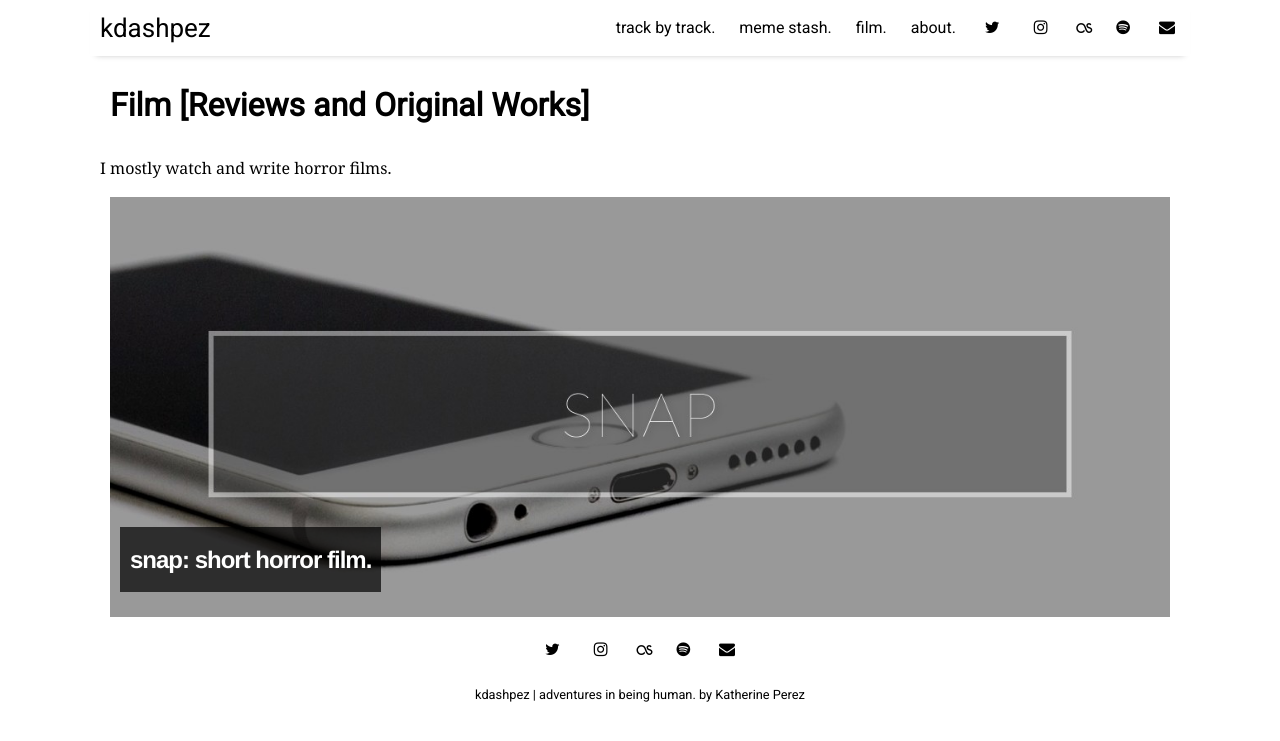
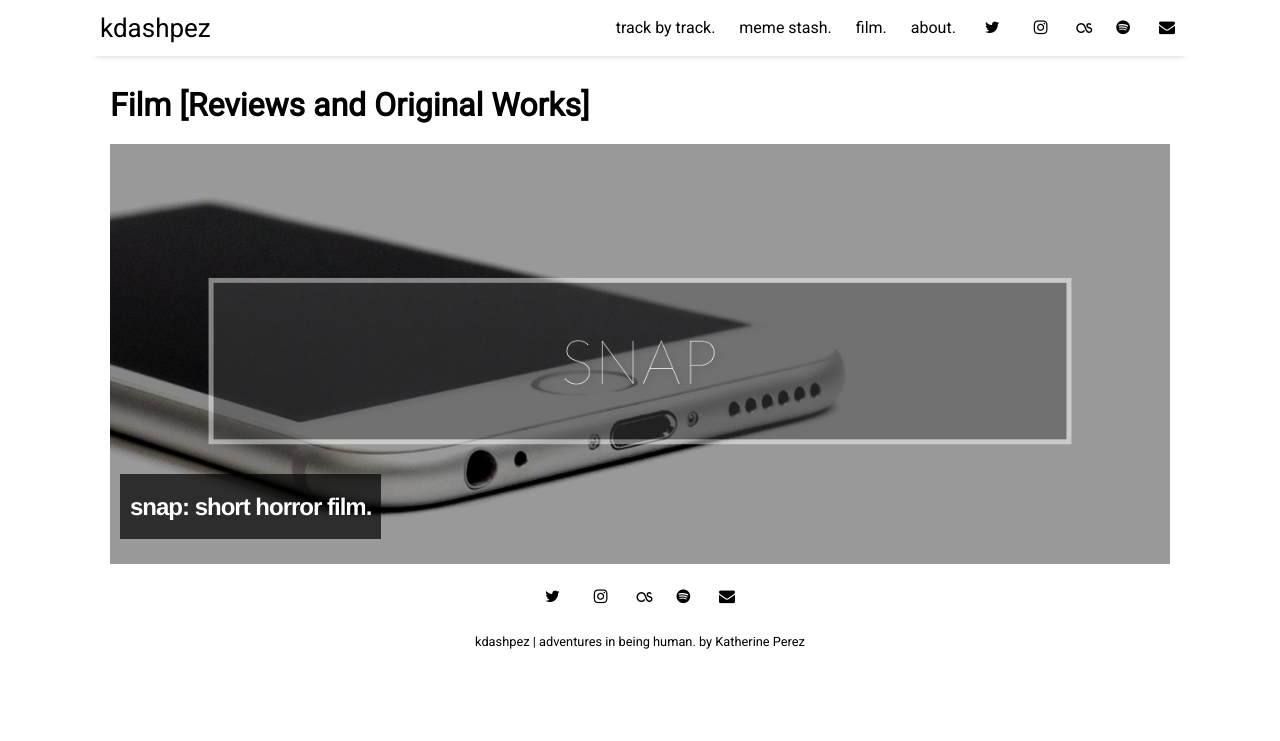
Before and after one commit to kdashpez/kdashpez, a Jekyll site: the page built from pages/film.html, in a window 1280 px wide. Shown: the top 741 px of the page. Built offline with Jekyll 4.4.1, drawn with Linux system fonts in a browser that asks for light colours; nearby versions of some CDN libraries.

Commit message:
Update film section

```diff
--- a/pages/film.html
+++ b/pages/film.html
@@ -3,7 +3,6 @@ layout: page
 title: Film [Reviews and Original Works]
 ---
 
-<p>I mostly watch and write horror films.</p>
 {% for post in site.categories.film %}
   <a href="{{ site.github.url }}{{ post.url }}">
       <div class="featured-posts" {% if post.image.feature %}style="background-image:url({{ site.github.url }}/assets/img/{{ post.image.feature }})"{% endif %}>
```
